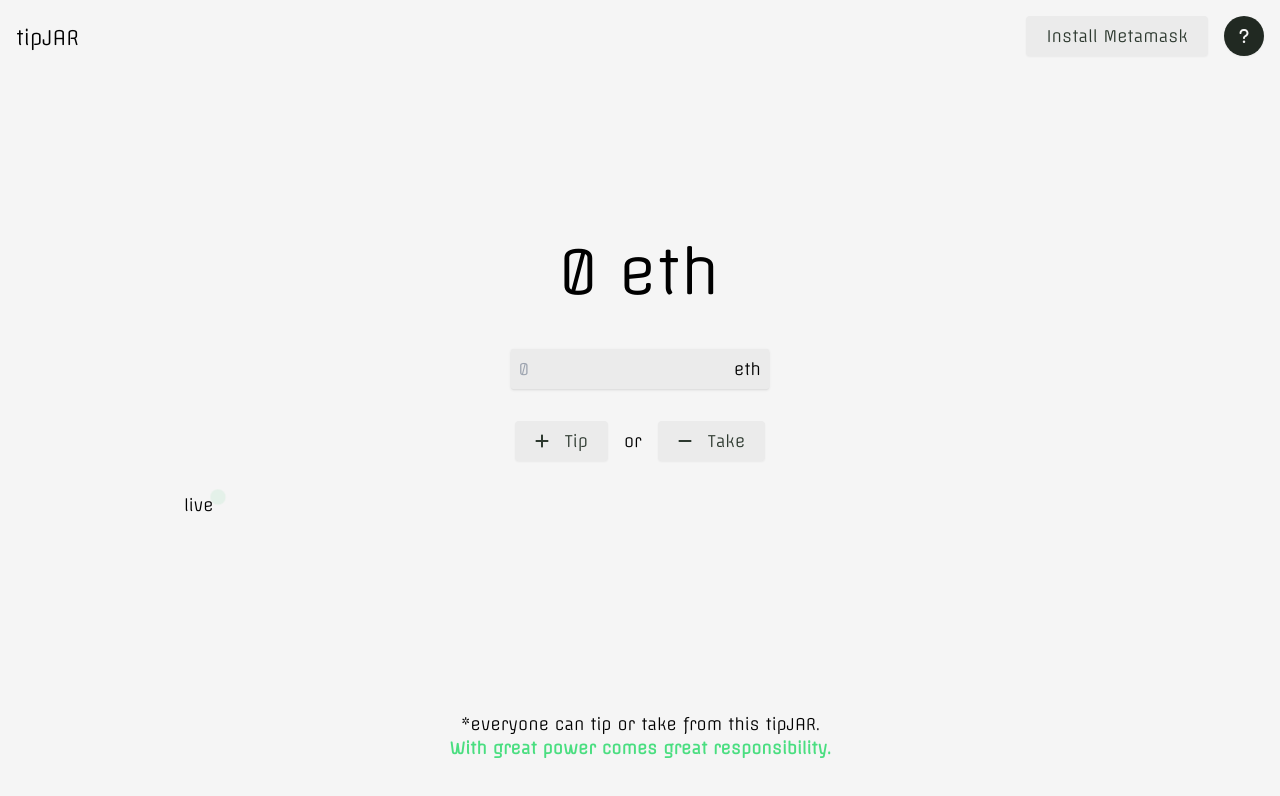
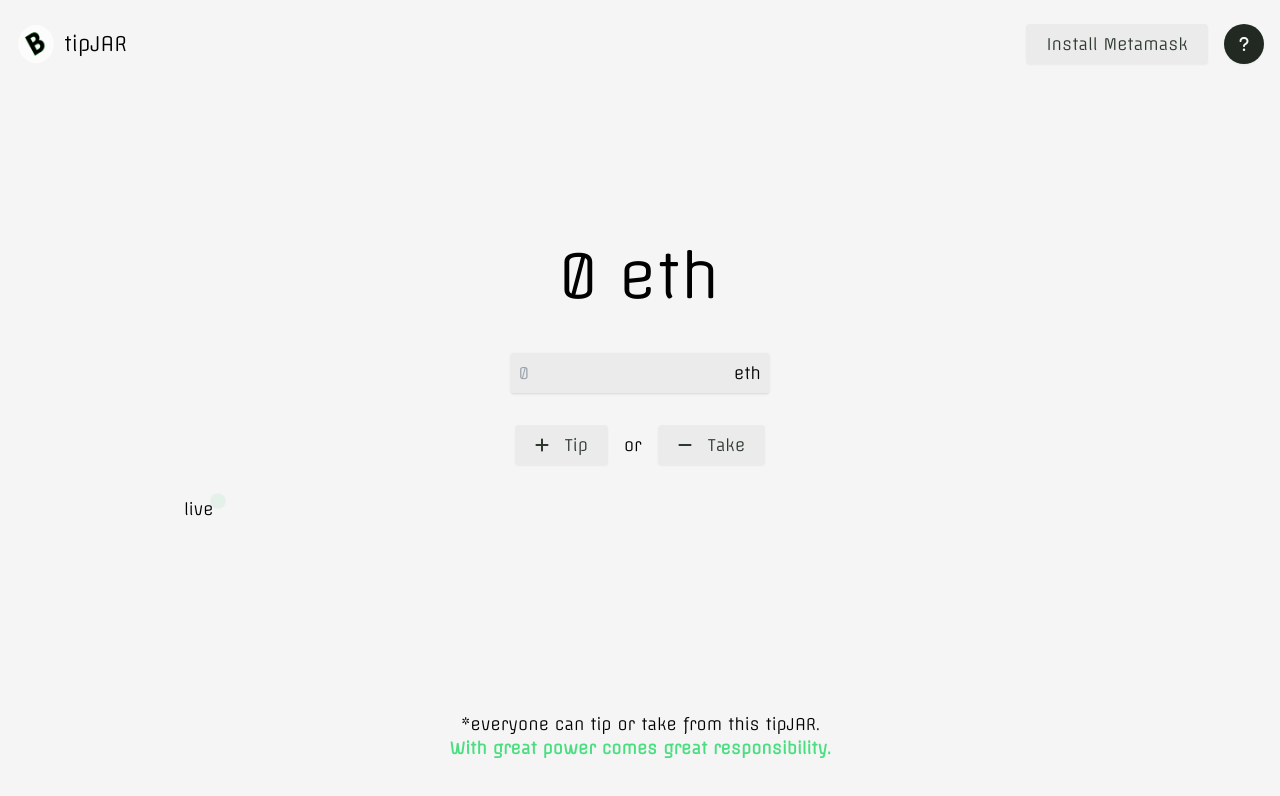
Before and after one commit to edinhadzovic/tipjar, a React (Create React App) app: page / in a window 1280 px wide. Shown: the top 796 px of the page. Built offline with nearby package versions, Linux system fonts and the light colour scheme.

Commit message:
adding logo, and update the faw

```diff
--- a/src/App.tsx
+++ b/src/App.tsx
@@ -81,7 +81,12 @@ function App() {
       </div>
       <div className='container mx-auto min-h-screen justify-between flex flex-col'>
         <header className='flex py-4 px-4 justify-between'>
-          <div className='pt-2'><h1 className='text-xl'>tipJAR</h1></div>
+          <div className='pt-2 flex items-center space-x-2'>
+            <a href='https://www.planbdao.com/'>
+              <img className='w-10 h-10' src='./img/PlanBLogo.png' alt='PlanB DAO logo'/>
+            </a>
+            <h1 className='text-sm sm:text-xl'>tipJAR</h1>
+          </div>
           <div className='flex justify-center items-end space-x-4'>
               <div>
                 <Connector />
--- a/src/components/connector.tsx
+++ b/src/components/connector.tsx
@@ -9,7 +9,7 @@ export const Connector: React.FC<IConnectorProps> = (props) => {
 
     return (
         <Button disabled={!window.provider} onClick={connectWithWallet}>
-            {!window.provider ? "Install Metamask" : (account && connected) ? formatAddress(account) : "Connect Metamask"}
+            <div className="text-xs sm:text-base">{!window.provider ? "Install Metamask" : (account && connected) ? formatAddress(account) : "Connect Metamask"}</div>
         </Button>
     );
 }
--- a/src/components/faq.tsx
+++ b/src/components/faq.tsx
@@ -12,17 +12,21 @@ interface IFAQContent {
 
 const faqs: IFAQContent[] = [
     {
-        question: "Why did i create this ?",
-        answer: "I was sick and tired of APY, APR, SHIT COINS, NFTS and crypto not beeing fun anymore, it become the monster that it wanted to kill. So i made just this simple contract so at leat i can tip and lose my money with a hope it will help someone who needs it. And to play around with solidity and web3."
+        question: "Why did I create this?",
+        answer: "I was sick and tired of APY, APR, SHIT COINS, NFTS, and crypto not being fun anymore. It became the monster that it wanted to kill. So I made just this simple contract so at least I can tip and lose my money with the hope it will help someone who needs it. And to play around with solidity and web3."
     },
     {
-        question: "Don't you think some bad actors will just take money ?",
-        answer: "They could, but again, why would you? You didn't hack it, you would not get the same feeling as breaking a smart contract or robbing a exchange or a bank, lol. It would become boring real quick and not fun."
+        question: "Is there any rule on how much someone can tip or take?",
+        answer: "You can tip millions, billions, even trillions. There is no limit. If you want to borrow, limit is calculated by the golden ratio. This means if there is 1 ETH inside the contract only 0.382 ETH can be taken, but it doesn't forbid a human ( or a bot ) to call the function multiple times."
     },
     {
-        question: "Is there any rule how much can someone tip or take ?",
-        answer: "You can tip millions, billion, even trillions, there is no limit. To take out there is a limit that is calculated by using the golden ration. Meaning, if there is 1 ETH inside the contract only 0.382 ETH can be taken, but it doesn't forbid an human ( or a bot ) to call the function multiple time and to take all the ETH."
+        question: "Will there be multiple versions of this contract?",
+        answer: "Yes, the second version will use the greed score and the golden ratio to determine the borrowing limit. After that, we will see. ",
     },
+    {
+        question: "Where can I follow project updates?",
+        answer: "This is part of the PlanB Project, a DAO for developing DeFi products and infrastructure for the average Ape :)",
+    }
 ]
 
 export const FAQ: React.FC<IFAQProps> =
```
Also changed, not shown: public/img/PlanBLogo.png (added).
